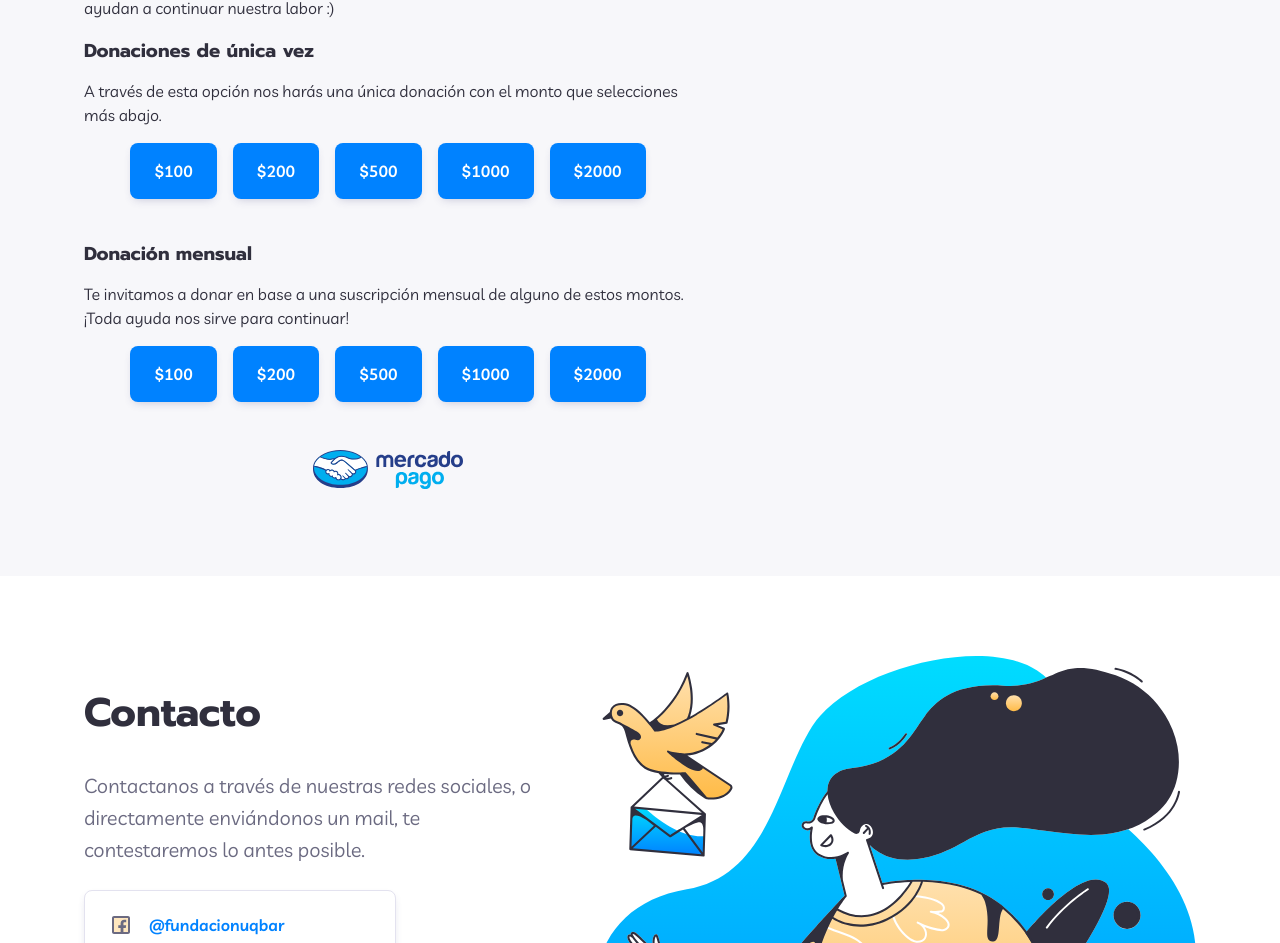
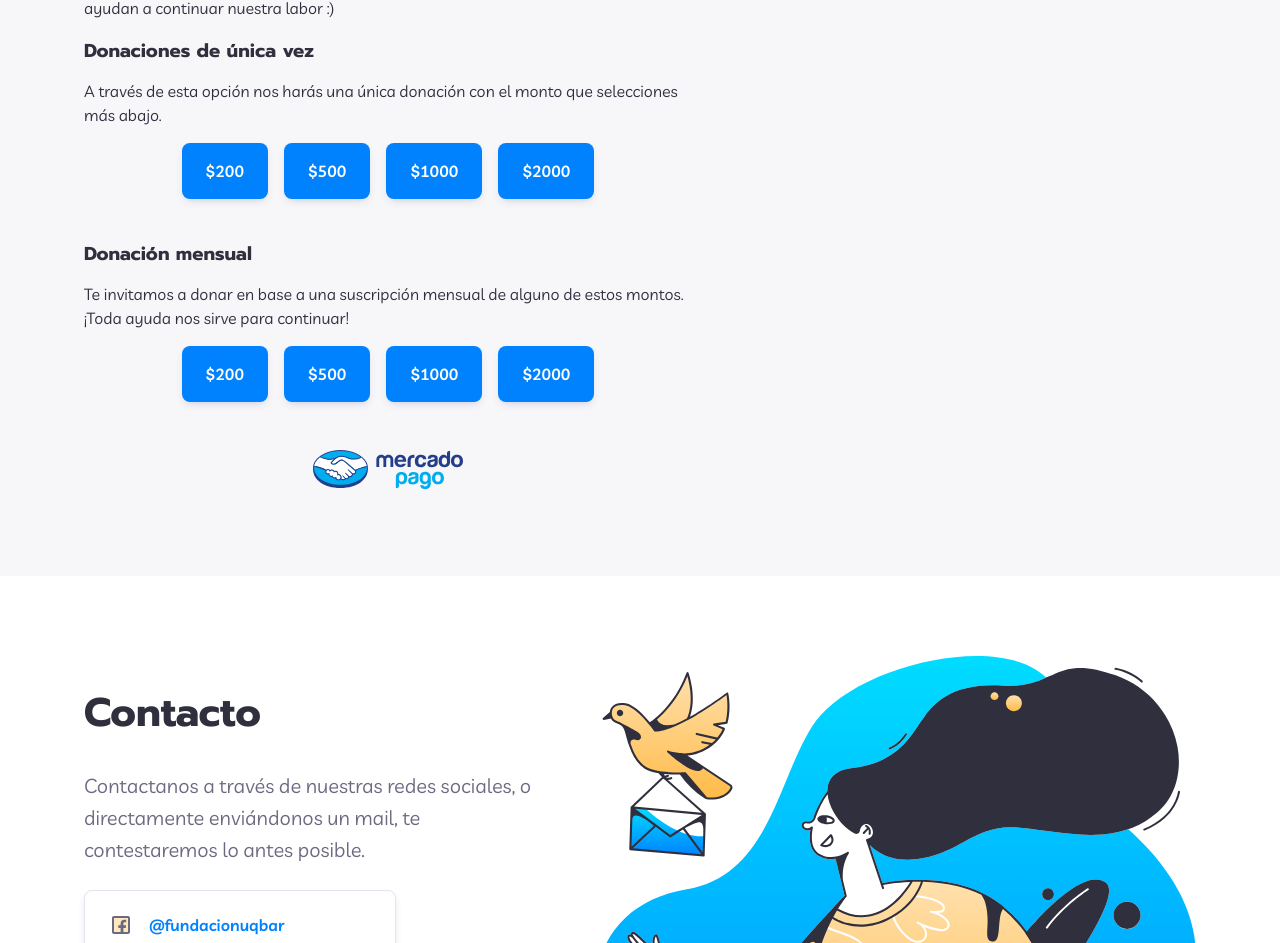
Before and after one commit to uqbar-project/uqbar-landing, a React (Create React App) app: page / in a window 1280 px wide. Shown: the part 3350-4293 px from the top of the page. Built offline with nearby package versions, Linux system fonts and the light colour scheme.

Commit message:
Bye Roca

```diff
--- a/src/components/donaciones/Index.js
+++ b/src/components/donaciones/Index.js
@@ -28,15 +28,6 @@ export default function Donaciones() {
             <h3>Donaciones de única vez</h3>
             <p>A través de esta opción nos harás una única donación con el monto que selecciones más abajo.</p>
             <div className={styles["linksMercadoPago"]}>
-            <a
-                mp-mode="dftl"
-                href="https://www.mercadopago.com.ar/checkout/v1/redirect?pref_id=459677732-ca60b8ed-ba7c-4675-82cd-f2276b7c0b27"
-                name="MP-payButton"
-                target="_blank"
-                rel="noopener noreferrer"
-              >
-                $100
-              </a>
               <a
                 mp-mode="dftl"
                 href="https://www.mercadopago.com.ar/checkout/v1/redirect?pref_id=459677732-892b033e-e35b-4863-bcf1-46ebd5f92ed1"
@@ -77,15 +68,6 @@ export default function Donaciones() {
             <h3>Donación mensual</h3>
             <p>Te invitamos a donar en base a una suscripción mensual de alguno de estos montos. ¡Toda ayuda nos sirve para continuar!</p>
             <div className={styles["linksMercadoPago"]}>
-              <a
-                mp-mode="dftl"
-                href="https://www.mercadopago.com/mla/debits/new?preapproval_plan_id=86becb39fe1b442d8caa57bffa3d14fd"
-                name="MP-payButton"
-                target="_blank"
-                rel="noopener noreferrer"
-              >
-                $100
-              </a>
               <a
                 mp-mode="dftl"
                 href="http://mpago.la/4fkm8P"
```
